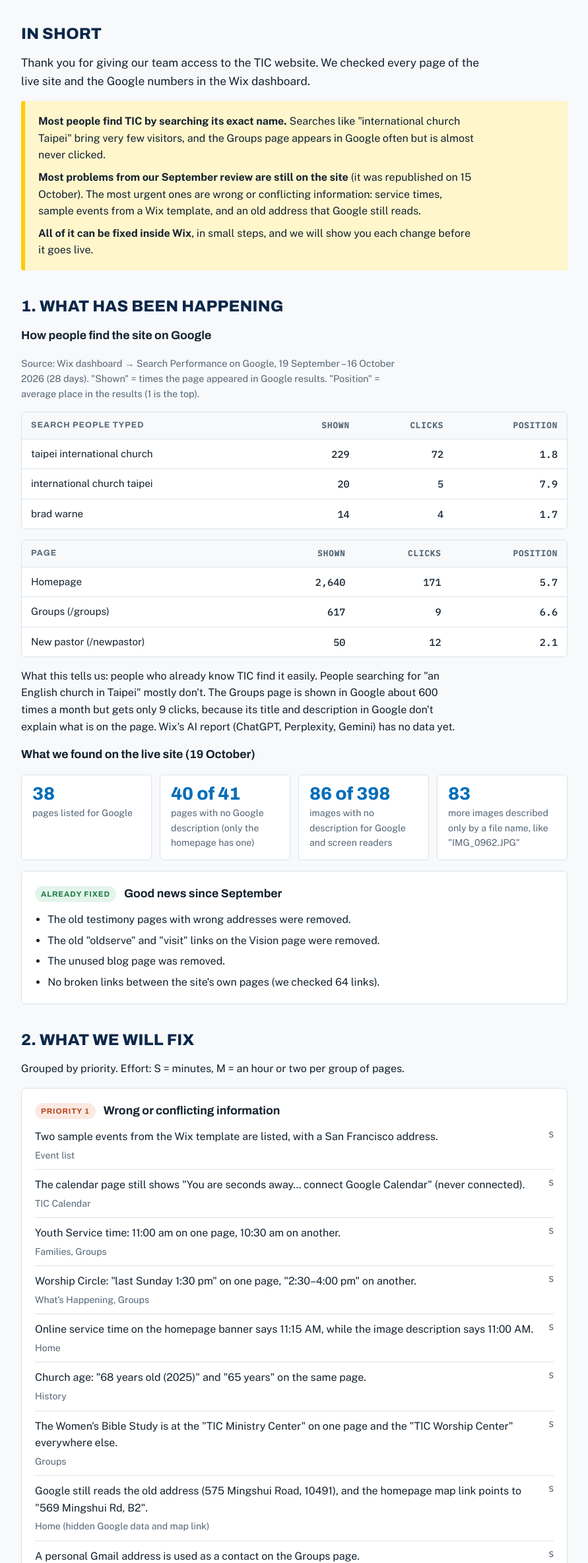
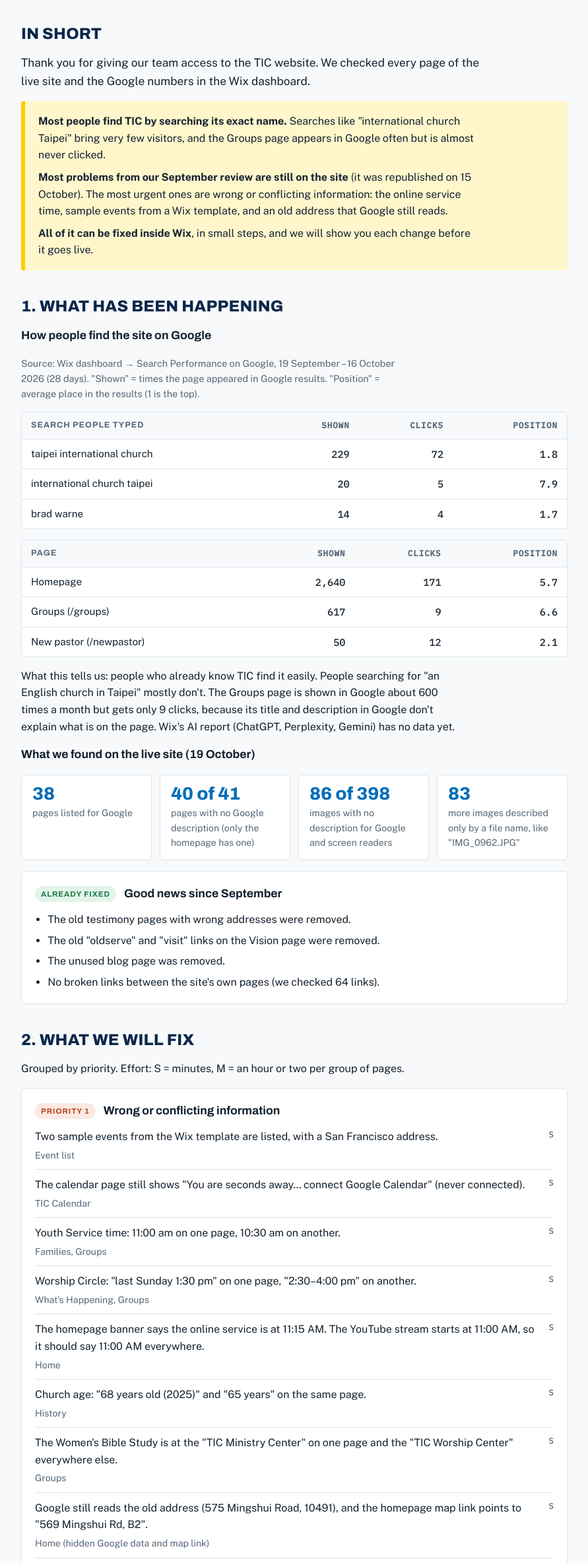
Before and after one commit to emii182364-ux/tic-website-review, a website: page updates/2026-10-19-status-report.html in a window 1280 px wide. Shown: the part 186-2555 px from the top of the page at 66% size, without its empty margins (194-1085 px from the left). Drawn offline with nearby package versions, Linux system fonts and the light colour scheme.

Commit message:
Update online service time: 11:00 AM on YouTube
Co-Authored-By: Claude Opus 5.5 <noreply@anthropic.com>

```diff
--- a/updates/2026-10-19-status-report.html
+++ b/updates/2026-10-19-status-report.html
@@ -88,7 +88,7 @@ a:focus-visible{outline:3px solid var(--yellow);outline-offset:2px}
     <p class="lead">Thank you for giving our team access to the TIC website. We checked every page of the live site and the Google numbers in the Wix dashboard.</p>
     <div class="callout">
       <p><strong>Most people find TIC by searching its exact name.</strong> Searches like "international church Taipei" bring very few visitors, and the Groups page appears in Google often but is almost never clicked.</p>
-      <p><strong>Most problems from our September review are still on the site</strong> (it was republished on 15 October). The most urgent ones are wrong or conflicting information: service times, sample events from a Wix template, and an old address that Google still reads.</p>
+      <p><strong>Most problems from our September review are still on the site</strong> (it was republished on 15 October). The most urgent ones are wrong or conflicting information: the online service time, sample events from a Wix template, and an old address that Google still reads.</p>
       <p><strong>All of it can be fixed inside Wix</strong>, in small steps, and we will show you each change before it goes live.</p>
     </div>
   </section>
@@ -149,7 +149,7 @@ a:focus-visible{outline:3px solid var(--yellow);outline-offset:2px}
         <li>The calendar page still shows "You are seconds away… connect Google Calendar" (never connected).<span class="effort">S</span><span class="where">TIC Calendar</span></li>
         <li>Youth Service time: 11:00 am on one page, 10:30 am on another.<span class="effort">S</span><span class="where">Families, Groups</span></li>
         <li>Worship Circle: "last Sunday 1:30 pm" on one page, "2:30–4:00 pm" on another.<span class="effort">S</span><span class="where">What's Happening, Groups</span></li>
-        <li>Online service time on the homepage banner says 11:15 AM, while the image description says 11:00 AM.<span class="effort">S</span><span class="where">Home</span></li>
+        <li>The homepage banner says the online service is at 11:15 AM. The YouTube stream starts at 11:00 AM, so it should say 11:00 AM everywhere.<span class="effort">S</span><span class="where">Home</span></li>
         <li>Church age: "68 years old (2025)" and "65 years" on the same page.<span class="effort">S</span><span class="where">History</span></li>
         <li>The Women's Bible Study is at the "TIC Ministry Center" on one page and the "TIC Worship Center" everywhere else.<span class="effort">S</span><span class="where">Groups</span></li>
         <li>Google still reads the old address (575 Mingshui Road, 10491), and the homepage map link points to "569 Mingshui Rd, B2".<span class="effort">S</span><span class="where">Home (hidden Google data and map link)</span></li>
@@ -236,7 +236,6 @@ a:focus-visible{outline:3px solid var(--yellow);outline-offset:2px}
     <ol class="q">
       <li>Youth Service: is it at 10:30 AM or 11:00 AM?</li>
       <li>Worship Circle: what day and time is correct?</li>
-      <li>Online service: does the stream start at 11:00 AM or 11:15 AM?</li>
       <li>Women's Bible Study: TIC Ministry Center or TIC Worship Center?</li>
       <li>Which email should replace the personal Gmail on the Groups page?</li>
       <li>Can we remove the two sample events, the 2019 discussion guide, "The Light Project" and the Easter page, or hide them?</li>
```
Also changed, not shown: updates/2026-10-20-seo-proposal.html (+2 -2 lines).
